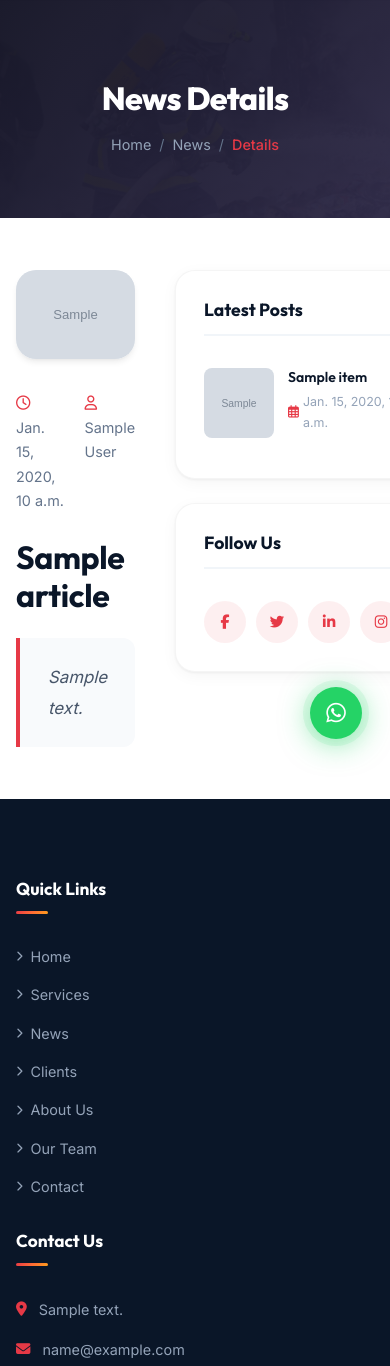
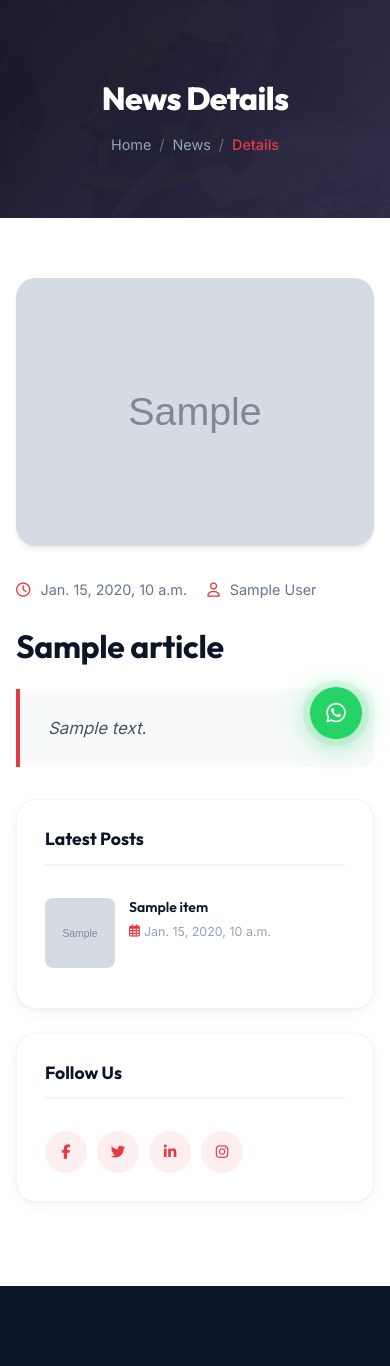
Before and after one commit to hosnemubarak/sea_cox_v2, a Django app: template templates/home/news_details.html in a window 390 px wide; the page is wider, and only the part inside the window is pictured. Shown: the part 77-1443 px from the top of that part. Run offline with Django 5.2, Linux system fonts and the light colour scheme; the template is opened without the code that fills it: most values are stand-ins (such as "Sample title", 1, 10 or a date in 2020); grey boxes marked "Sample" are stand-in pictures.

Commit message:
fix(ui): Improve Mobile Responsiveness

```diff
--- a/static/assets/css/modern.css
+++ b/static/assets/css/modern.css
@@ -1492,6 +1492,18 @@ h6 {
   gap: 24px;
 }
 
+.grid-split {
+  display: grid;
+  grid-template-columns: 1.2fr 1fr;
+  gap: 40px;
+}
+
+.grid-split-2-1 {
+  display: grid;
+  grid-template-columns: 2fr 1fr;
+  gap: 40px;
+}
+
 /* ---------- WhatsApp Button ---------- */
 .whatsapp-float {
   position: fixed;
@@ -1562,6 +1574,7 @@ h6 {
   width: 100%;
   height: 450px;
   border: none;
+  display: block;
 }
 
 /* ---------- News Detail ---------- */
@@ -1985,8 +1998,11 @@ h6 {
     grid-template-columns: 1fr;
   }
 
-  .grid-2 {
+  .grid-2,
+  .grid-split,
+  .grid-split-2-1 {
     grid-template-columns: 1fr;
+    gap: 32px;
   }
 
   .section-header h2 {
@@ -2035,6 +2051,14 @@ h6 {
     height: 40px;
     bottom: 84px;
   }
+
+  .map-container iframe {
+    height: 350px;
+  }
+
+  .section {
+    padding: 60px 0;
+  }
 }
 
 @media (max-width: 480px) {
--- a/templates/home/contact.html
+++ b/templates/home/contact.html
@@ -61,7 +61,7 @@
             <h2>Contact <span class="highlight">Us</span></h2>
             <p>Have questions? We'd love to hear from you. Send us a message!</p>
         </div>
-        <div class="grid-2 fade-in" style="grid-template-columns: 1.2fr 1fr; gap: 40px;">
+        <div class="grid-split fade-in">
             <!-- Contact Form -->
             <div class="contact-form-card">
                 <h4>Send us a Message</h4>
@@ -148,7 +148,7 @@
 </section>
 
 <!-- Map Section -->
-<section style="padding: 0 0 80px 0;">
+<section class="section" style="padding-top: 0;">
     <div class="container">
         <div class="map-container fade-in">
             <iframe
--- a/templates/home/news_details.html
+++ b/templates/home/news_details.html
@@ -68,7 +68,7 @@
 <section class="section">
     <div class="container">
         {% if article %}
-        <div class="grid-3" style="grid-template-columns: 2fr 1fr; gap: 40px;">
+        <div class="grid-split-2-1">
             <!-- Main Content -->
             <div class="fade-in">
                 <div class="news-detail-img">
```
